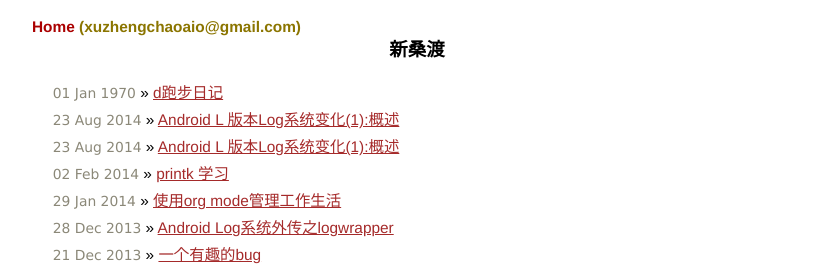
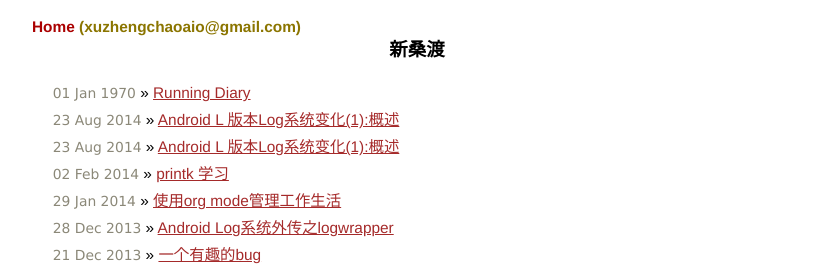
Before and after one commit to byrlx/byrlx.github.io, a Jekyll site: the page built from index.html, in a window 1280 px wide. Shown: the top 272 px of the page, without its empty margins (223-1056 px from the left). Built offline with Jekyll 4.4.1, drawn with Linux system fonts in a browser that asks for light colours; Markdown is read by kramdown in place of the engine named in the settings.

Commit message:
change running diary

```diff
--- a/index.html
+++ b/index.html
@@ -8,7 +8,7 @@ title: 新桑渡
 
 <div class="lxpost">
   <ul class="posts">
-	  <li><span>01 Jan 1970</span>  &raquo;  <a href="./running.html"> d跑步日记 </a></li>
+	  <li><span>01 Jan 1970</span>  &raquo;  <a href="./running.html"> Running Diary </a></li>
     {% for post in site.posts %}
       <li><span>{{ post.date | date_to_string }}</span>  &raquo;  <a href="{{ post.url }}">{{ post.title }}</a></li>
     {% endfor %}
```
